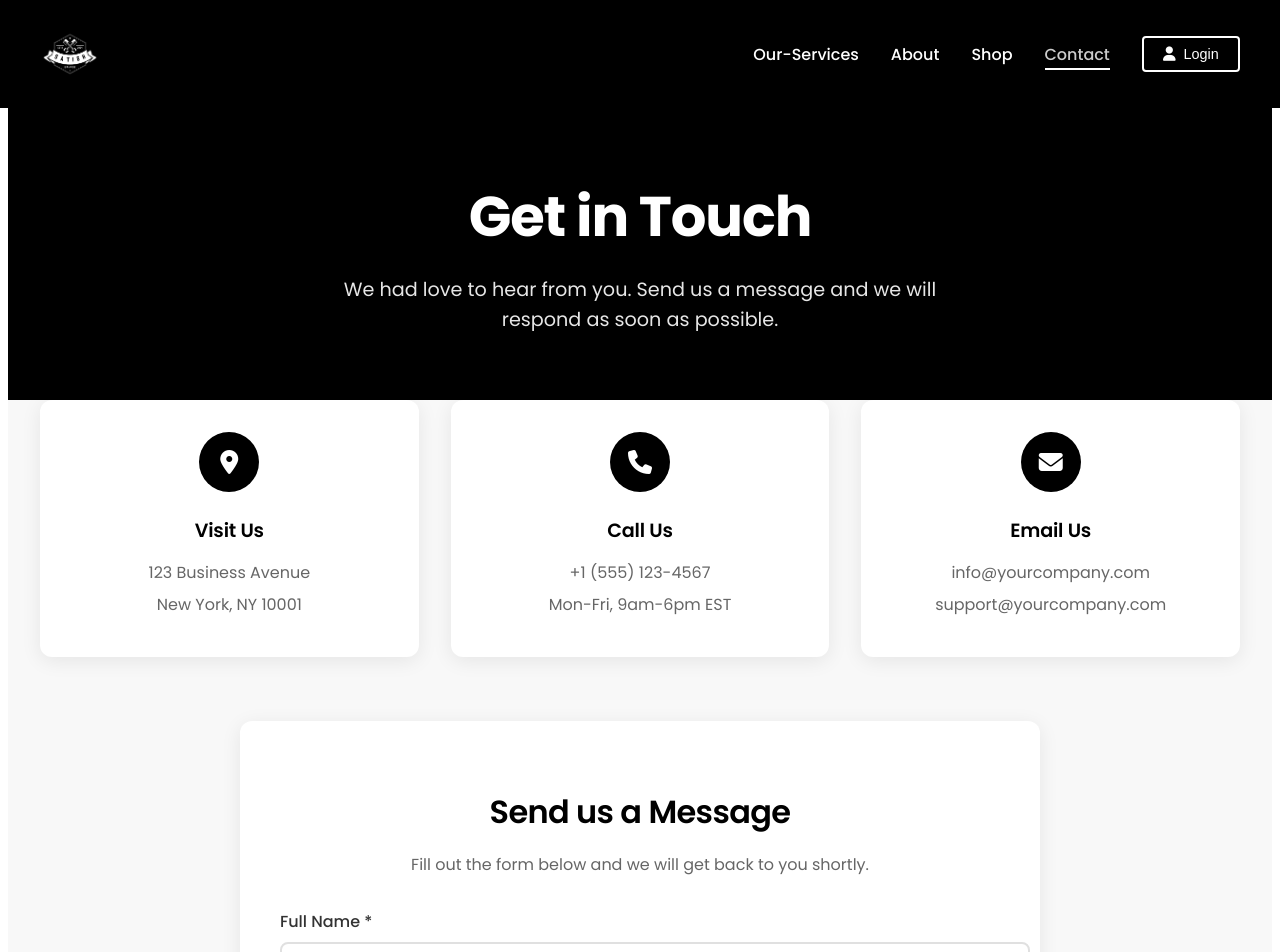
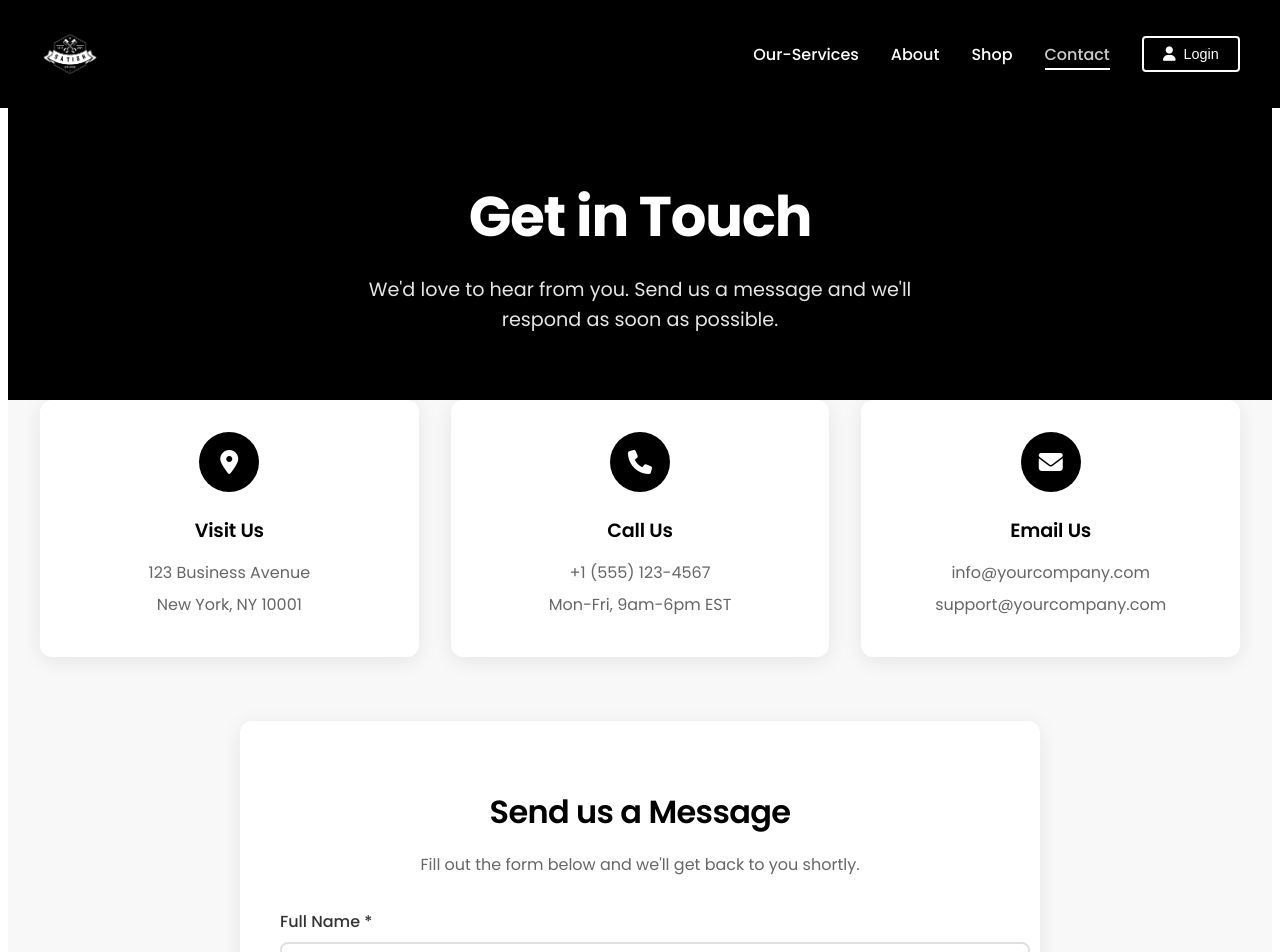
Before and after one commit to DRAKEN-1974/product, a Next.js app: page /contact in a window 1280 px wide. Shown: the top 952 px of the page. Built offline with nearby package versions, Linux system fonts and the light colour scheme; no server answers.

Commit message:
Update page.tsx

```diff
--- a/src/app/contact/page.tsx
+++ b/src/app/contact/page.tsx
@@ -116,7 +116,7 @@ export default function ContactPage() {
           transition={{ duration: 0.8 }}
         >
           <h1>Get in Touch</h1>
-          <p>We had love to hear from you. Send us a message and we will respond as soon as possible.</p>
+          <p>We'd love to hear from you. Send us a message and we'll respond as soon as possible.</p>
         </motion.div>
 
         {/* Contact Information Cards */}
@@ -169,7 +169,7 @@ export default function ContactPage() {
             >
               <div className={styles.formHeader}>
                 <h2>Send us a Message</h2>
-                <p>Fill out the form below and we will get back to you shortly.</p>
+                <p>Fill out the form below and we'll get back to you shortly.</p>
               </div>
 
               <motion.div className={styles.inputGroup} variants={itemVariants}>
```
